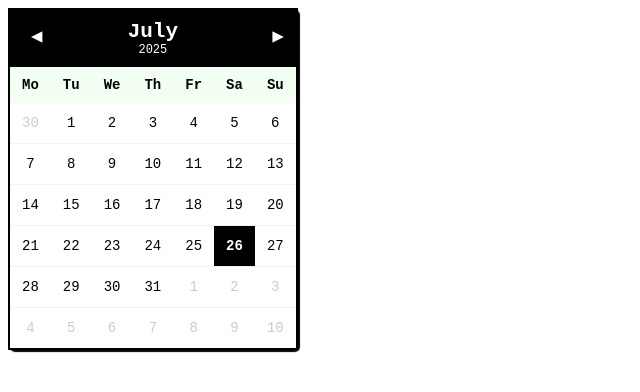
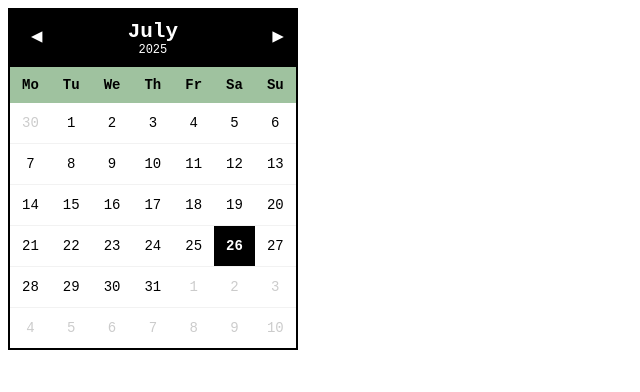
Before and after one commit to fantacat-magaidog/notion, a plain HTML site: page calendar.html in a window 1280 px wide. Shown: the whole page, without its empty margins (0-640 px from the left). Drawn offline with Linux system fonts and the light colour scheme.

Commit message:
Update calendar.html

```diff
--- a/calendar.html
+++ b/calendar.html
@@ -31,7 +31,7 @@ table {
     position: absolute;
     background-color: #fff;
     border: 2px solid #000000;
-    box-shadow: 2px 2px 1px 0px #000000;
+    box-shadow: none;
     border-radius: 5px;
 }
 
@@ -49,7 +49,7 @@ table {
 }
 
 .day-header{
-    background-color: #f3fff3;
+    background-color: #9fc29f;
 }
 
 td,th {
```
